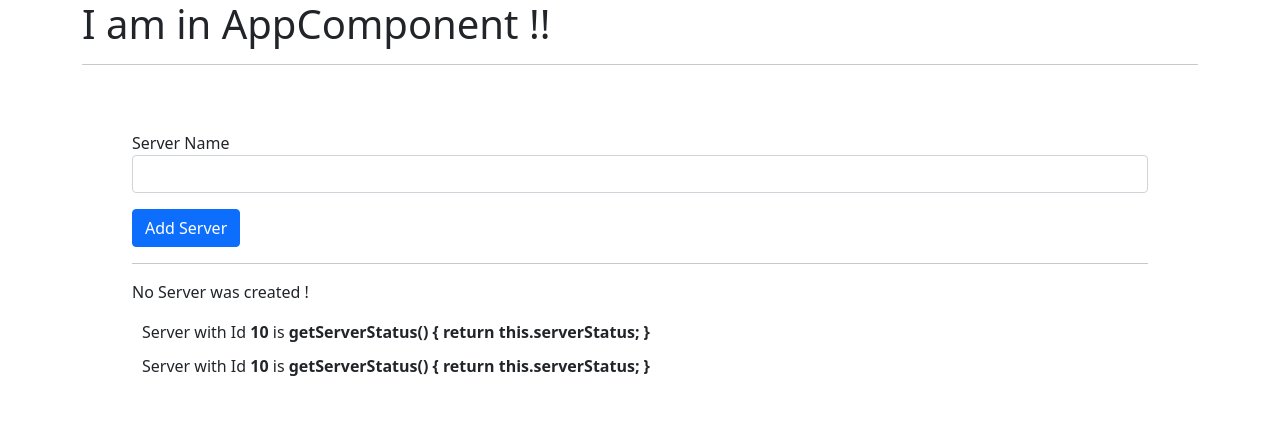
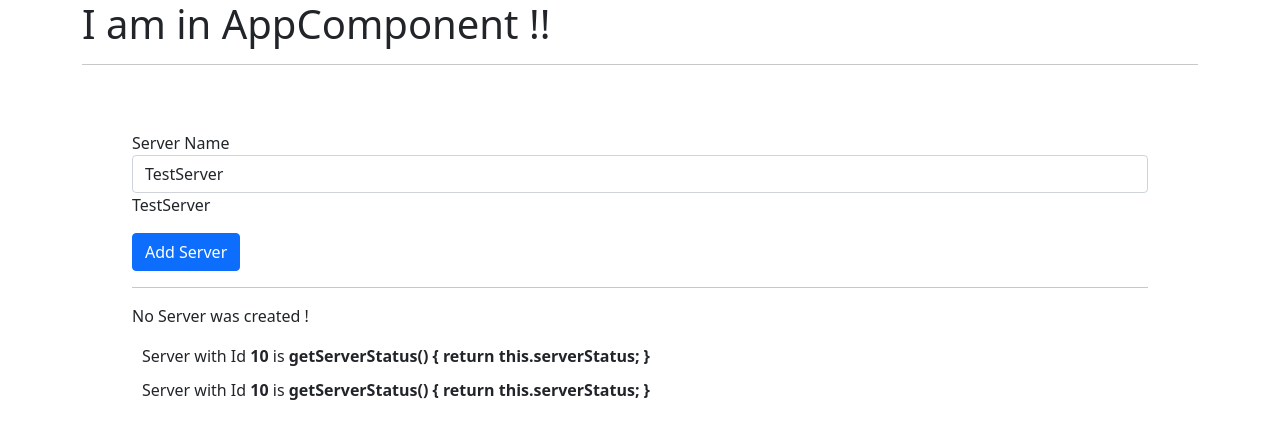
Before and after one commit to ShohrabRustam/AngularFullCourse, an Angular app: page / in a window 1280 px wide. Shown: the top 438 px of the page. Built offline with nearby package versions, Linux system fonts and the light colour scheme.

Commit message:
2 way binding or property and event binding

```diff
--- a/src/app/servers/servers.component.html
+++ b/src/app/servers/servers.component.html
@@ -8,7 +8,7 @@
 
   <label for="serverName">Server Name</label>
   <!-- two way binding in input tag  -->
-  <input type="text" class="form-control" >
+  <input type="text" class="form-control" [(ngModel)]="serverName" >
   <p>{{ serverName }}</p>
 
   <!-- //property binding disabled   -->
--- a/src/app/servers/servers.component.ts
+++ b/src/app/servers/servers.component.ts
@@ -10,7 +10,7 @@ export class ServersComponent implements OnInit {
 
   serverCreationStatus: string = "No Server was created ! ";
 
-  serverName: any = '';
+  serverName: any = 'TestServer';
   constructor() {
     setTimeout(() => {
       this.allowedNewServer = true;
```
